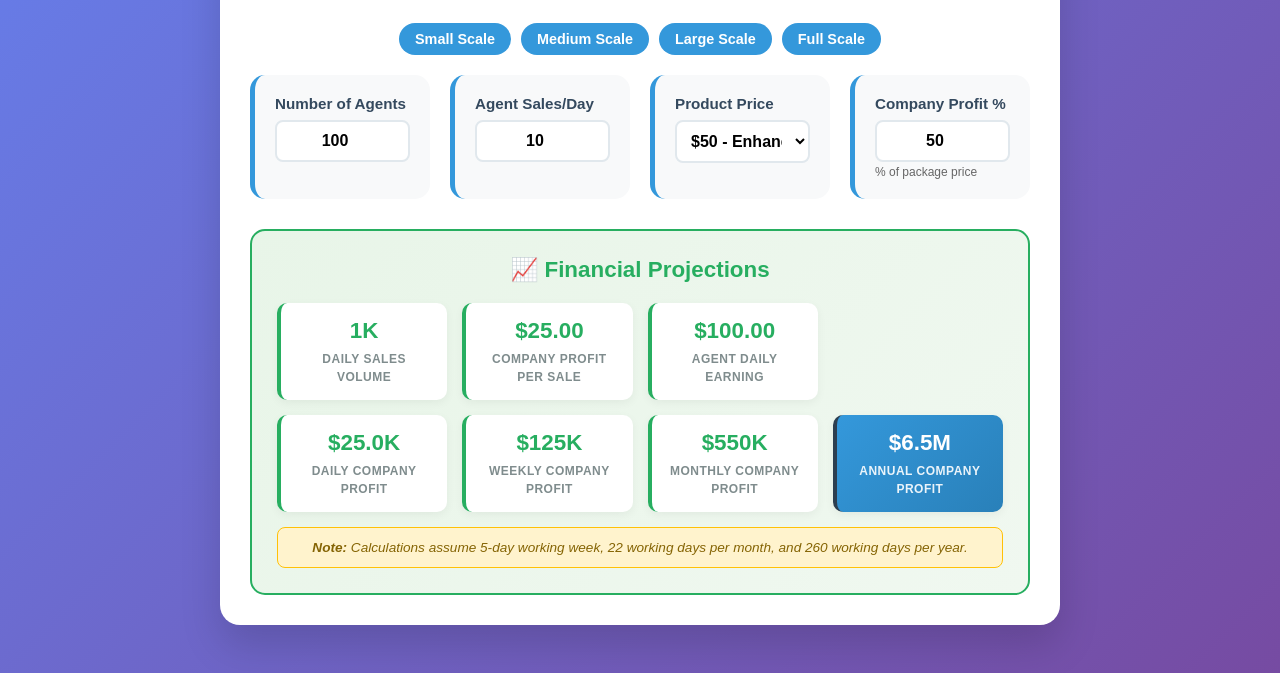
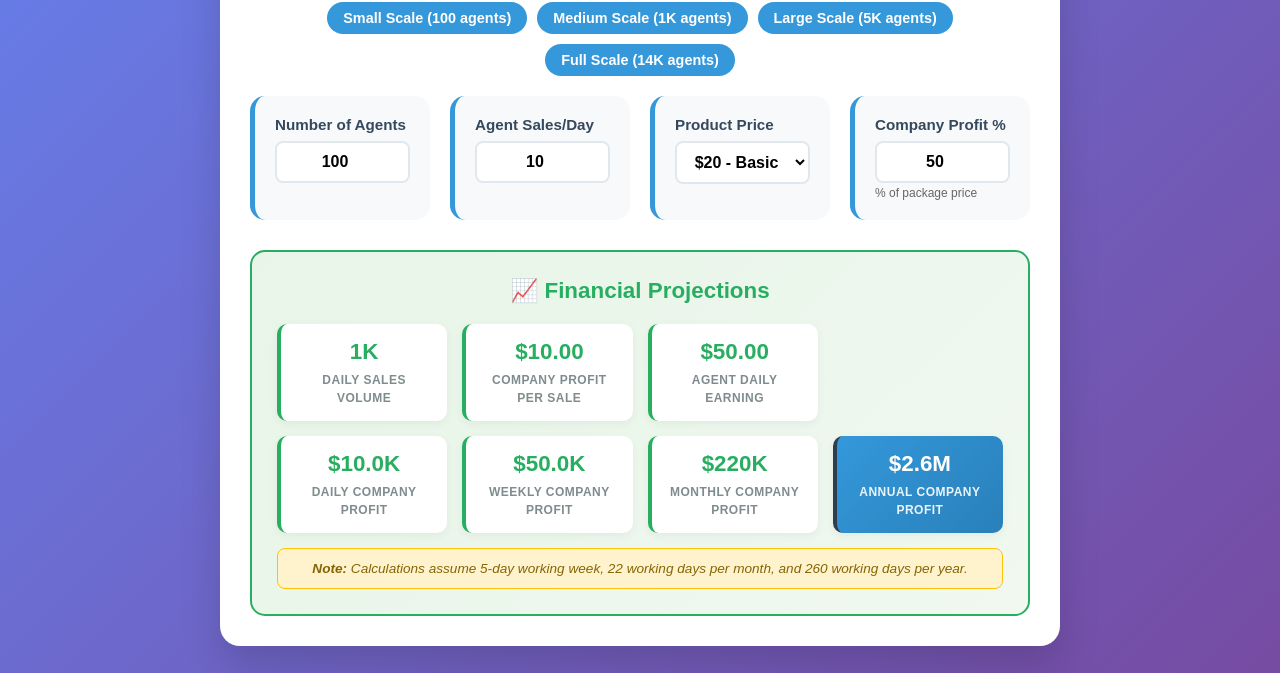
Before and after one commit to Ucsglobal/agent-calculator, a plain HTML site: page index.html in a window 1280 px wide. Shown: the part 127-800 px from the top of the page. Drawn offline with Linux system fonts and the light colour scheme.

Commit message:
Update index.html

```diff
--- a/index.html
+++ b/index.html
@@ -195,10 +195,10 @@
         <h1>💰 Agent Sales Profit Calculator</h1>
 
         <div class="preset-buttons">
-            <button class="preset-btn" onclick="setPreset(100, 10, 20, 50)">Small Scale</button>
-            <button class="preset-btn" onclick="setPreset(1000, 10, 20, 50)">Medium Scale</button>
-            <button class="preset-btn" onclick="setPreset(5000, 10, 20, 50)">Large Scale</button>
-            <button class="preset-btn" onclick="setPreset(14000, 10, 20, 50)">Full Scale</button>
+            <button class="preset-btn" onclick="setPreset(100, 10, 20, 50)">Small Scale (100 agents)</button>
+            <button class="preset-btn" onclick="setPreset(1000, 10, 20, 50)">Medium Scale (1K agents)</button>
+            <button class="preset-btn" onclick="setPreset(5000, 10, 20, 50)">Large Scale (5K agents)</button>
+            <button class="preset-btn" onclick="setPreset(14000, 10, 20, 50)">Full Scale (14K agents)</button>
         </div>
 
         <div class="input-section">
@@ -209,14 +209,14 @@
 
             <div class="input-group">
                 <label for="salesPerDay">Agent Sales/Day</label>
-                <input type="number" id="salesPerDay" value="10" min="0" max="20" step="1">
+                <input type="number" id="salesPerDay" value="10" min="0" max="50" step="1">
             </div>
 
             <div class="input-group">
                 <label for="productPrice">Product Price</label>
                 <select id="productPrice">
-                    <option value="20">$20 - Basic</option>
-                    <option value="50" selected>$50 - Enhanced</option>
+                    <option value="20" selected>$20 - Basic</option>
+                    <option value="50">$50 - Enhanced</option>
                     <option value="100">$100 - Premium</option>
                 </select>
             </div>
@@ -233,17 +233,17 @@
 
             <div class="results-grid">
                 <div class="result-card">
-                    <span class="result-value" id="totalSales">10K</span>
+                    <span class="result-value" id="totalSales">1K</span>
                     <span class="result-label">Daily Sales Volume</span>
                 </div>
 
                 <div class="result-card">
-                    <span class="result-value" id="profitPerSale">$25.00</span>
+                    <span class="result-value" id="profitPerSale">$10.00</span>
                     <span class="result-label">Company Profit Per Sale</span>
                 </div>
 
                 <div class="result-card">
-                    <span class="result-value" id="agentEarning">$100.00</span>
+                    <span class="result-value" id="agentEarning">$50.00</span>
                     <span class="result-label">Agent Daily Earning</span>
                 </div>
 
@@ -253,22 +253,22 @@
                 </div>
 
                 <div class="result-card">
-                    <span class="result-value" id="dailyProfit">$250K</span>
+                    <span class="result-value" id="dailyProfit">$10K</span>
                     <span class="result-label">Daily Company Profit</span>
                 </div>
 
                 <div class="result-card">
-                    <span class="result-value" id="weeklyProfit">$1.3M</span>
+                    <span class="result-value" id="weeklyProfit">$50K</span>
                     <span class="result-label">Weekly Company Profit</span>
                 </div>
 
                 <div class="result-card">
-                    <span class="result-value" id="monthlyProfit">$5.5M</span>
+                    <span class="result-value" id="monthlyProfit">$220K</span>
                     <span class="result-label">Monthly Company Profit</span>
                 </div>
 
                 <div class="result-card highlight-card">
-                    <span class="result-value" id="annualProfit">$65.0M</span>
+                    <span class="result-value" id="annualProfit">$2.6M</span>
                     <span class="result-label">Annual Company Profit</span>
                 </div>
             </div>
@@ -340,8 +340,19 @@
         function setPreset(agents, sales, price, profit) {
             document.getElementById('agents').value = agents;
             document.getElementById('salesPerDay').value = sales;
-            document.getElementById('productPrice').value = price;
             document.getElementById('companyProfit').value = profit;
+
+            // Update dropdown by finding and selecting the correct option
+            var dropdown = document.getElementById('productPrice');
+            var options = dropdown.options;
+
+            for (var i = 0; i < options.length; i++) {
+                if (options[i].value == price) {
+                    dropdown.selectedIndex = i;
+                    break;
+                }
+            }
+
             calculate();
         }
 
```
